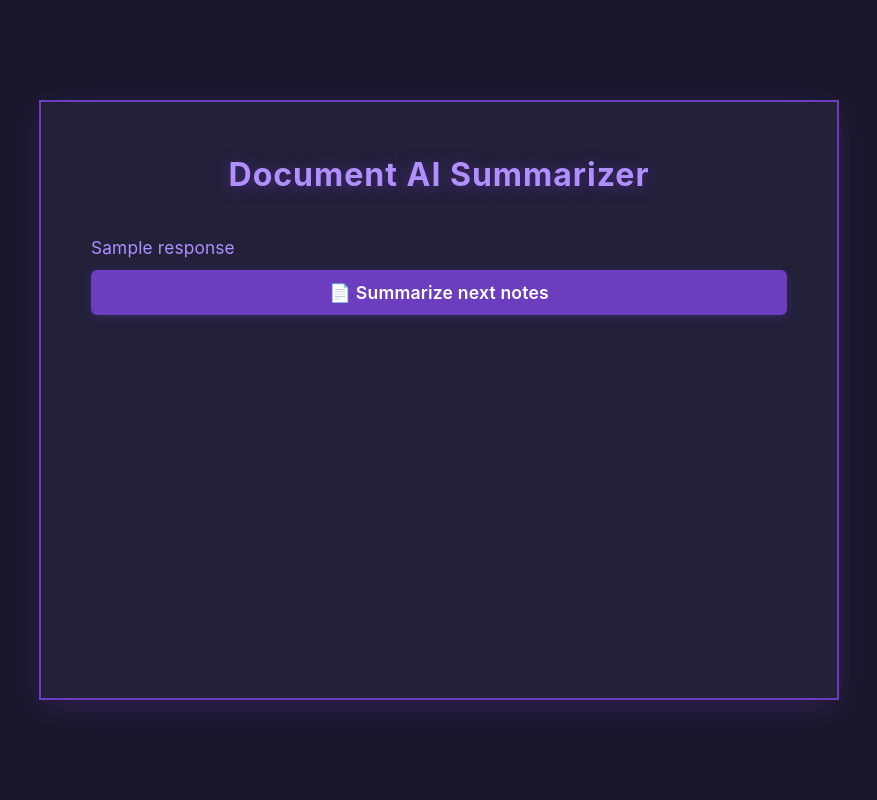
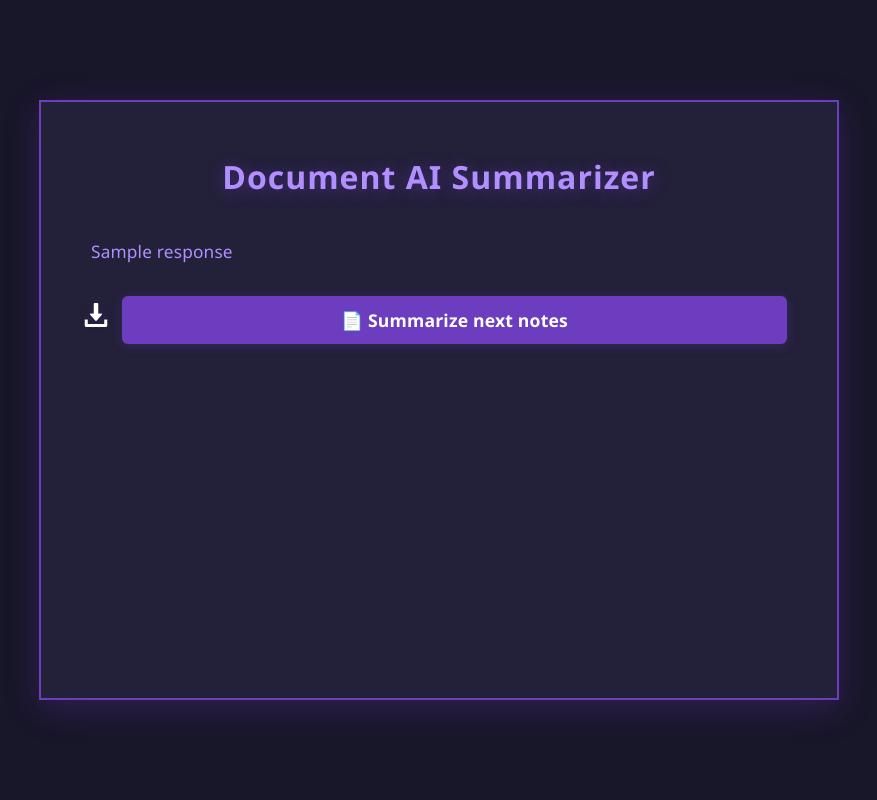
Before and after one commit to jsi3r3k/AI-document-summarizer, a Flask app: template templates/index.html in a window 1280 px wide. Shown: the whole page, without its empty margins (201-1078 px from the left). Run offline with Flask 3, Linux system fonts and the light colour scheme; the template is opened without the code that fills it: most values are stand-ins (such as "Sample title", 1, 10 or a date in 2020); some libraries are stand-ins or nearby versions.

Commit message:
Language detection, download summary and limit for file size

```diff
--- a/app.py
+++ b/app.py
@@ -1,5 +1,5 @@
 from openai import OpenAI
-from flask import Flask, request, render_template, flash
+from flask import Flask, request, render_template, flash, session, send_file
 from flask_cors import CORS
 from dotenv import load_dotenv
 import os
@@ -7,13 +7,58 @@
 import PyPDF2
 import markdown
 from langdetect import detect, LangDetectException
+import zipfile
+import pandas as pd
+import io
+from io import BytesIO
 
 app = Flask(__name__)
+app.config['MAX_CONTENT_LENGTH'] = 20 * 1024 * 1024
 CORS(app)
 load_dotenv()
 app.secret_key = os.getenv("FLASK_SECRET_KEY", "supersecretkey")
 
 client = OpenAI(api_key=os.getenv("OPENAI_API_KEY"))
+
+SUPPORTED_EXTENSIONS = ['.txt', '.docx', '.pdf', '.csv', '.xlsx']
+
+def extract_text_from_file(file_storage, filename):
+    ext = os.path.splitext(filename)[1].lower()
+    if ext == '.txt':
+        return file_storage.read().decode("utf-8")
+    elif ext == '.docx':
+        doc = Document(file_storage)
+        return "\n".join([para.text for para in doc.paragraphs])
+    elif ext == '.pdf':
+        pdf_reader = PyPDF2.PdfReader(file_storage)
+        return "\n".join([page.extract_text() or '' for page in pdf_reader.pages])
+    elif ext == '.csv':
+        file_storage.seek(0)
+        df = pd.read_csv(file_storage)
+        return df.to_string(index=False)
+    elif ext == '.xlsx':
+        file_storage.seek(0)
+        df = pd.read_excel(file_storage)
+        return df.to_string(index=False)
+    else:
+        return None
+
+def extract_text_from_zip(file_storage):
+    file_storage.seek(0)
+    text_content = []
+    with zipfile.ZipFile(file_storage) as z:
+        for name in z.namelist():
+            ext = os.path.splitext(name)[1].lower()
+            if ext in SUPPORTED_EXTENSIONS:
+                with z.open(name) as f:
+                    # For docx, pdf, xlsx, csv, need to wrap in BytesIO
+                    if ext in ['.docx', '.pdf', '.xlsx', '.csv']:
+                        content = extract_text_from_file(io.BytesIO(f.read()), name)
+                    else:
+                        content = extract_text_from_file(f, name)
+                    if content:
+                        text_content.append(f"--- {name} ---\n{content}")
+    return "\n\n".join(text_content)
 
 @app.route("/", methods=["GET", "POST"])
 def index():
@@ -24,21 +69,18 @@
         file_input = request.files.get("file_input")
         if file_input and file_input.filename:
             filename = file_input.filename
-            if filename.endswith('.txt'):
-                user_input = file_input.read().decode("utf-8")
+            ext = os.path.splitext(filename)[1].lower()
+            if ext == '.zip':
+                user_input = extract_text_from_zip(file_input)
+                notification = f"ZIP file '{filename}' uploaded and extracted successfully."
+            elif ext in SUPPORTED_EXTENSIONS:
+                user_input = extract_text_from_file(file_input, filename)
                 notification = f"File '{filename}' uploaded successfully."
-            elif filename.endswith('.docx'):
-                doc = Document(file_input)
-                user_input = "\n".join([para.text for para in doc.paragraphs])
-                notification = f"File '{filename}' (.docx) uploaded successfully."
-            elif filename.endswith('.pdf'):
-                pdf_reader = PyPDF2.PdfReader(file_input)
-                user_input = "\n".join([page.extract_text() or '' for page in pdf_reader.pages])
-                notification = f"File '{filename}' (.pdf) uploaded successfully."
             else:
-                notification = "Only .txt, .docx, and .pdf files are supported."
+                notification = "Only .txt, .docx, .pdf, .csv, .xlsx, and .zip files are supported."
         if not user_input:
             return render_template("index.html", response="Please provide some text or upload a file.", notification=notification)
+        # Wykrywanie języka
         try:
             detected_lang = detect(user_input)
         except LangDetectException:
@@ -51,8 +93,25 @@
                 {"role": "user", "content": f"Summarize the following text in {detected_lang}:\n{user_input}. Format the summary using markdown for headings, lists, and bold important points. Make sure that the information you provide is accurate and concise."},
             ]
         )
+        # Zapisz plain summary do sesji
+        session['plain_summary'] = response.choices[0].message.content
     html_response = markdown.markdown(response.choices[0].message.content) if response else None
     return render_template("index.html", response=html_response, notification=notification)
 
+@app.route("/download-txt")
+def download_txt():
+    summary = session.get('plain_summary')
+    if not summary:
+        return "No summary to export.", 400
+    buffer = BytesIO()
+    buffer.write(summary.encode('utf-8'))
+    buffer.seek(0)
+    return send_file(buffer, as_attachment=True, download_name="summary.txt", mimetype="text/plain")
+
+# Obsługa błędu zbyt dużego pliku
+@app.errorhandler(413)
+def request_entity_too_large(error):
+    return render_template("index.html", response=None, notification="Plik jest za duży. Maksymalny rozmiar to 20MB."), 413
+
 if __name__ == "__main__":
     app.run(debug=True)
--- a/static/style.css
+++ b/static/style.css
@@ -2,7 +2,7 @@
 body {
     background: #181629;
     color: #e6e0f8;
-    font-family: 'Inter', 'Segoe UI', Arial, sans-serif;
+    font-family: 'Lexend', 'Montserrat', 'Segoe UI', Arial, sans-serif;
     min-height: 100vh;
     margin: 0;
     padding: 0;
@@ -13,7 +13,7 @@
     transition: background 0.5s;
 }
 
-@import url('https://fonts.googleapis.com/css2?family=Inter:wght@400;600;700&display=swap');
+@import url('https://fonts.googleapis.com/css2?family=Lexend:wght@100..900&family=Montserrat:ital,wght@0,100..900;1,100..900&display=swap');
 
 .main-flex {
     display: flex;
@@ -50,7 +50,7 @@
     margin-bottom: 24px;
     letter-spacing: 1px;
     color: #b18fff;
-    font-family: 'Inter', 'Segoe UI', Arial, sans-serif;
+    font-family: 'Lexend', 'Montserrat', 'Segoe UI', Arial, sans-serif;
     text-shadow: 0 2px 16px #6c3ebf88;
     animation: fadeIn 1.2s;
 }
@@ -66,7 +66,7 @@
     font-size: 1rem;
     color: #b18fff;
     margin-bottom: 4px;
-    font-family: 'Inter', 'Segoe UI', Arial, sans-serif;
+    font-family: 'Montserrat', 'Lexend', 'Segoe UI', Arial, sans-serif;
 }
 
 textarea {
@@ -77,7 +77,7 @@
     font-size: 1rem;
     min-height: 100px;
     resize: vertical;
-    font-family: 'Inter', 'Segoe UI', Arial, sans-serif;
+    font-family: 'Montserrat', 'Lexend', 'Segoe UI', Arial, sans-serif;
     transition: border 0.2s, box-shadow 0.3s;
     box-shadow: 0 2px 12px #6c3ebf22;
 }
@@ -114,7 +114,7 @@
     cursor: pointer;
     display: inline-block;
     margin-bottom: 6px;
-    font-family: 'Inter', 'Segoe UI', Arial, sans-serif;
+    font-family: 'Montserrat', 'Lexend', 'Segoe UI', Arial, sans-serif;
     transition: background 0.2s, color 0.2s, box-shadow 0.3s;
     box-shadow: 0 2px 8px #6c3ebf22;
 }
@@ -144,7 +144,7 @@
     transition: border-color 0.2s, background 0.2s;
     position: relative;
     font-size: 1rem;
-    font-family: 'Inter', 'Segoe UI', Arial, sans-serif;
+    font-family: 'Montserrat', 'Lexend', 'Segoe UI', Arial, sans-serif;
     padding: 0;
 }
 .drop-area.highlight {
@@ -172,7 +172,7 @@
     background: transparent;
     color: #b18fff;
     border: none;
-    font-family: 'Inter', 'Segoe UI', Arial, sans-serif;
+    font-family: 'Montserrat', 'Lexend', 'Segoe UI', Arial, sans-serif;
     font-size: 1rem;
     cursor: pointer;
 }
@@ -227,7 +227,7 @@
     cursor: pointer;
     margin-top: 8px;
     box-shadow: 0 2px 12px #6c3ebf44;
-    font-family: 'Inter', 'Segoe UI', Arial, sans-serif;
+    font-family: 'Montserrat', 'Lexend', 'Segoe UI', Arial, sans-serif;
     transition: background 0.2s, color 0.2s, transform 0.15s, box-shadow 0.3s;
     animation: popIn 0.7s;
 }
@@ -245,7 +245,7 @@
     border: 2px solid #6c3ebf;
     padding: 10px 14px;
     font-size: 1rem;
-    font-family: 'Inter', 'Segoe UI', Arial, sans-serif;
+    font-family: 'Montserrat', 'Lexend', 'Segoe UI', Arial, sans-serif;
     box-shadow: 0 1px 8px #6c3ebf44;
     text-align: center;
     animation: fadeIn 0.7s;
@@ -255,7 +255,7 @@
     width: 100%;
     max-width: 100%;
     min-height: 40px;
-    font-family: 'Inter', 'Segoe UI', Arial, sans-serif;
+    font-family: 'Lexend', 'Montserrat', 'Segoe UI', Arial, sans-serif;
     color: #b18fff;
     font-size: 1.08rem;
     line-height: 1.6;
@@ -302,7 +302,7 @@
     font-weight: 600;
     cursor: pointer;
     box-shadow: 0 2px 12px #6c3ebf44;
-    font-family: 'Inter', 'Segoe UI', Arial, sans-serif;
+    font-family: 'Montserrat', 'Lexend', 'Segoe UI', Arial, sans-serif;
     transition: background 0.2s, color 0.2s, transform 0.15s, box-shadow 0.3s;
     border-radius: 6px;
     animation: popIn 0.7s;
@@ -313,6 +313,44 @@
     color: #23203a;
     transform: scale(1.03);
     box-shadow: 0 0 24px #b18fff88;
+}
+
+.summary-actions {
+    display: flex;
+    gap: 16px;
+    margin-top: 30px;
+    align-items: stretch;
+}
+.summary-actions .download-btn {
+    width: 10px;
+    height: 10px;
+    display: flex;
+    align-items: center;
+    justify-content: center;
+    color: #fff;
+    border: none;
+    border-radius: 8px;
+    font-size: 2rem;
+    text-decoration: none;
+    box-shadow: 0 2px 12px #6c3ebf44;
+    transition: background 0.2s, color 0.2s, transform 0.15s, box-shadow 0.3s;
+    cursor: pointer;
+    margin-top: 14px;
+    margin-right: 5px;
+}
+.summary-actions .download-btn:hover {
+    color: #23203a;
+    transform: scale(1.09);
+    box-shadow: 0 0 30px #a384ec;
+}
+.summary-actions form {
+    flex: 1 1 0%;
+    width: auto;
+    display: flex;
+}
+.summary-actions .new-summary-btn {
+    width: 100%;
+    margin-top: 0;
 }
 
 .fade-in {
--- a/templates/index.html
+++ b/templates/index.html
@@ -17,8 +17,8 @@
           <textarea name="user_input" id="user_input" placeholder="Paste your text here..."></textarea>
           <div class="divider">or</div>
           <div id="drop-area" class="drop-area">
-            <span>Drag & drop .txt, .docx, .pdf file here</span>
-            <input type="file" id="file_input" name="file_input" accept=".txt,.docx,.pdf" class="file-input">
+            <span id="input-text">Drag & drop .txt, .docx, .pdf, .xlsx file here</span>
+            <input type="file" id="file_input" name="file_input" accept=".txt,.docx,.pdf,.csv,.xlsx,.zip" class="file-input">
           </div>
           <button type="submit">Summarize</button>
        </form>
@@ -28,9 +28,12 @@
        {% else %}
        <div class="response fade-in">
           <div id="response">{{ response|safe }}</div>
-          <form method="get">
-            <button type="submit" class="new-summary-btn">📄 Summarize next notes</button>
-          </form>
+          <div class="summary-actions">
+            <a href="/download-txt" class="download-btn" title="Pobierz podsumowanie TXT"><img src="../static/download.png" alt="download"></a>
+            <form method="get" style="display:inline; width: 100%;">
+              <button type="submit" class="new-summary-btn">📄 Summarize next notes</button>
+            </form>
+          </div>
        </div>
        {% endif %}
      </div>
```
Also changed, not shown: static/download.png (added).
